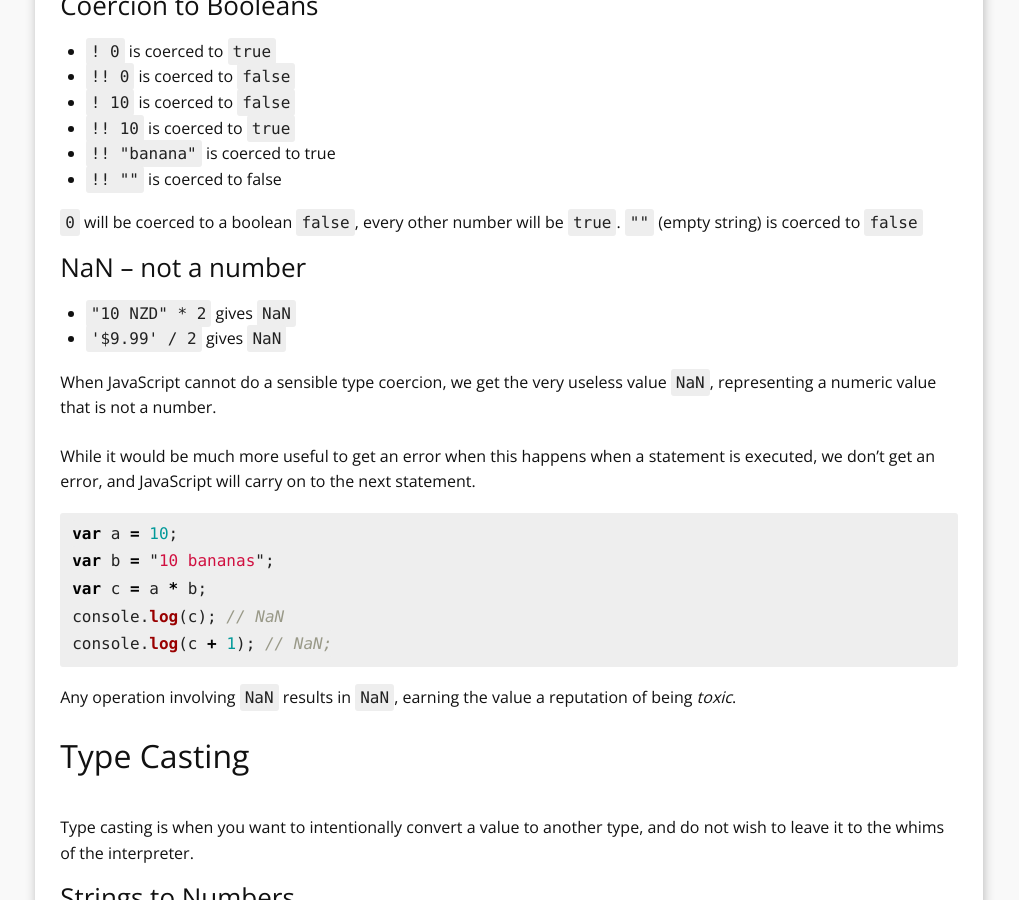
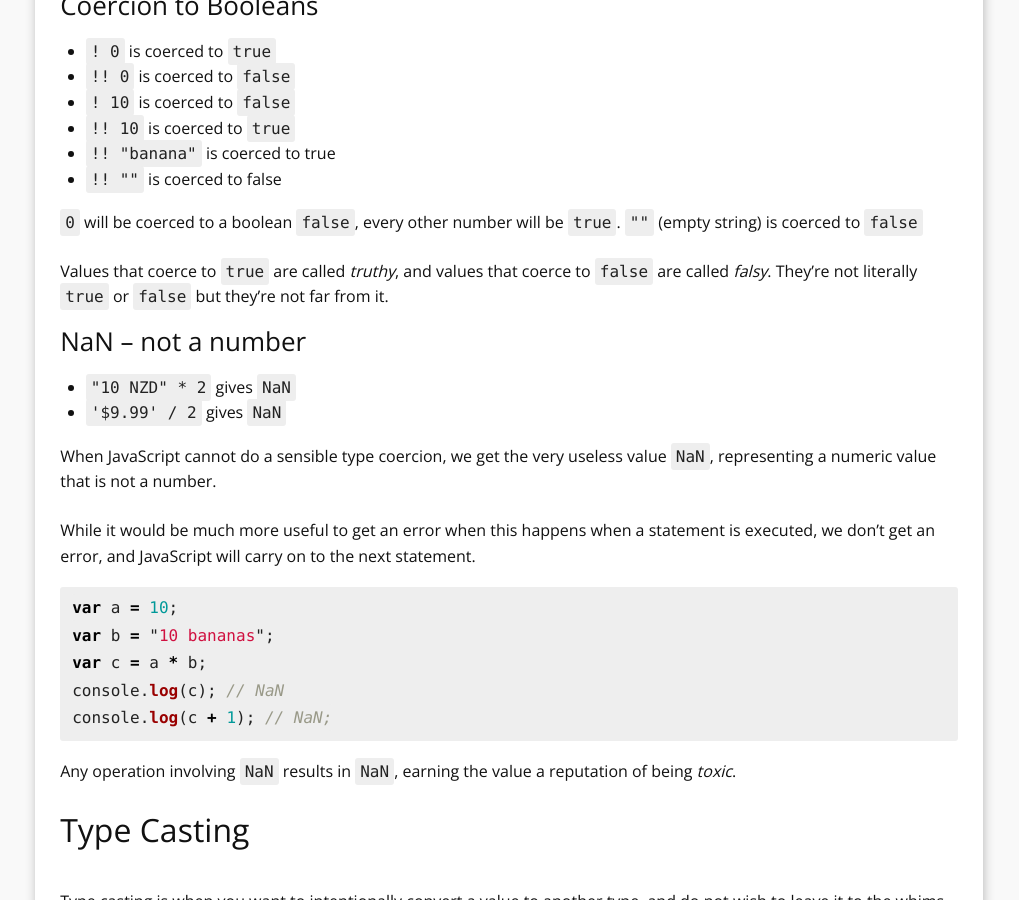
Before and after one commit to YoobeeWebTutors/javascript-manual, a Jekyll site: the page built from 06-type-coercion.md, in a window 1280 px wide and 900 px high, scrolled down 961 px. Shown: the whole window, without its empty margins (131-1150 px from the left). Built offline with Jekyll 4.4.1, drawn with Linux system fonts in a browser that asks for light colours; Markdown is read by kramdown in place of the engine named in the settings; some of the changed text lies outside the part shown.

Commit message:
introduce concept of truthy and falsy values.

```diff
--- a/06-type-coercion.md
+++ b/06-type-coercion.md
@@ -37,8 +37,9 @@ Numbers are coerced to strings as they would be output normally.
 * `!! "banana"` is coerced to true
 * `!! ""` is coerced to false
 
-`0` will be coerced to a boolean `false`, every other number will be `true`.
- `""` (empty string) is coerced to `false`
+`0` will be coerced to a boolean `false`, every other number will be `true`. `""` (empty string) is coerced to `false`
+
+Values that coerce to `true` are called *truthy*, and values that coerce to `false` are called *falsy*. They're not literally `true` or `false` but they're not far from it.
 
 ### NaN – not a number
 * `"10 NZD" * 2` gives `NaN`
@@ -112,3 +113,5 @@ You may see `!!` in use: this is a double NOT. `!!` is often used to convert oth
 
 * `!! true` is true
 * `!! false` is false
+
+You might use `!!` when coercing a truthy or lossy value into a literal Boolean `true` or `false`.
```
